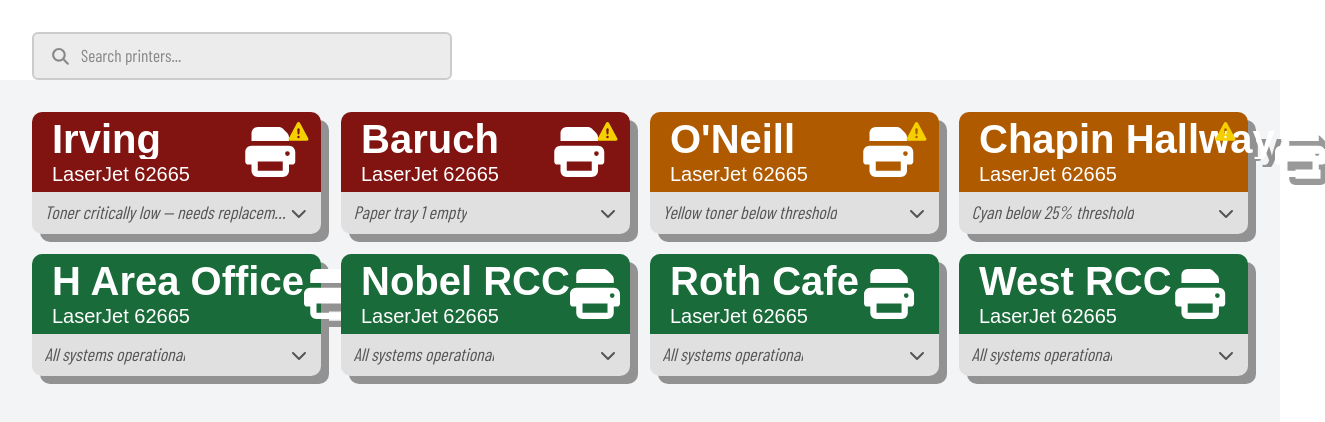
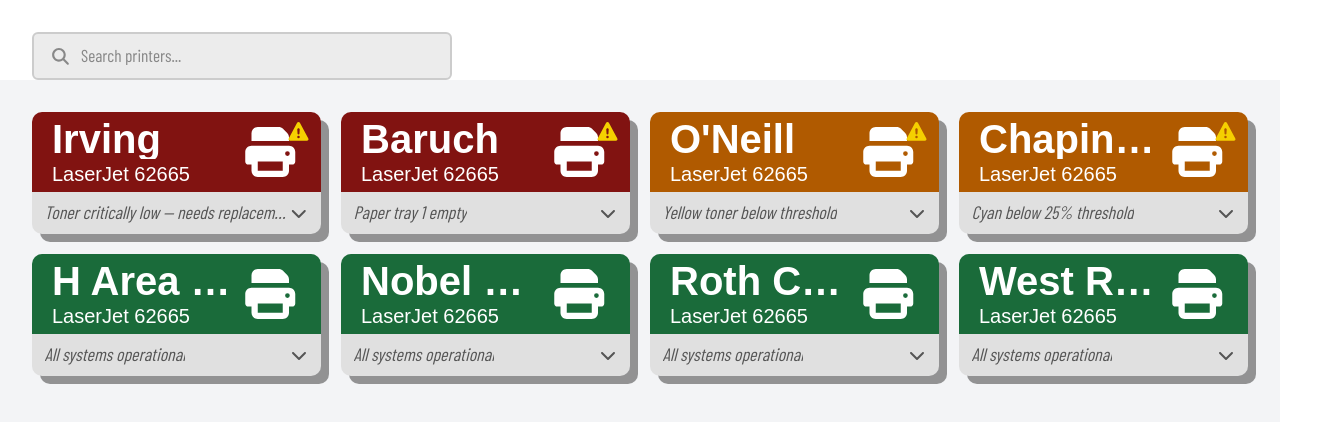
Before and after one commit to resiu/crit-card-design, a React (Vite) app: page / in a window 1280 px wide. Shown: the top 422 px of the page, 1325 px wide, since content can reach past the window. Built offline with nearby package versions, Linux system fonts and the light colour scheme; a web font is replaced by a local one.

Commit message:
implemented browser router and added routing for printer dashboard

```diff
--- a/package.json
+++ b/package.json
@@ -17,7 +17,8 @@
     "@tailwindcss/vite": "^4.2.1",
     "react": "^19.2.0",
     "react-dom": "^19.2.0",
-    "react-icons": "^5.5.0"
+    "react-icons": "^5.5.0",
+    "react-router-dom": "^7.13.1"
   },
   "devDependencies": {
     "@eslint/js": "^9.39.1",
--- a/src/App.jsx
+++ b/src/App.jsx
@@ -1,21 +1,11 @@
-import { useState } from 'react';
-import PrinterGrid from './components/PrinterGrid';
-import SearchBar from './components/SearchBar';
-import printers from './models/model';
-import './dist.css';
+import { BrowserRouter } from 'react-router-dom';
+import Pages from './pages/index.jsx';
 
 function App() {
-  const [query, setQuery] = useState('');
-
-  const filteredPrinters = printers.filter((p) =>
-    p.title.toLowerCase().replace(/[^a-z0-9\s]/g, '').includes(query.toLowerCase().replace(/[^a-z0-9\s]/g, ''))
-  );
-
   return (
-    <>
-      <SearchBar onChange={setQuery} />
-      <PrinterGrid printers={filteredPrinters} />
-    </>
+    <BrowserRouter>
+      <Pages />
+    </BrowserRouter>
   );
 }
 
--- a/src/components/Card.jsx
+++ b/src/components/Card.jsx
@@ -76,15 +76,15 @@
           className="w-full box-border h-[4.375rem] rounded-t-[0.625rem] px-[1.25rem] py-[2.5rem] flex justify-between items-center relative"
           style={{ backgroundColor: color }}
         >
-          <div className="flex flex-col items-start">
-            <div className="text-white font-alumni text-[2.5rem] font-bold leading-none mt-[0.625rem] truncate">
+          <div className="flex flex-col items-start min-w-0">
+            <div className="text-white font-alumni text-[2.5rem] font-bold leading-none mt-[0.625rem] truncate w-full">
               {title}
             </div>
             <div className="text-white font-alumni text-[1.25rem] mb-[0.3125rem]">
               {subtitle}
             </div>
           </div>
-          <FontAwesomeIcon icon={faPrint} className="text-white text-[3.125rem]" />
+          <FontAwesomeIcon icon={faPrint} className="text-white text-[3.125rem] shrink-0" />
           {showHeaderWarning && (
             <FontAwesomeIcon icon={faTriangleExclamation} className="text-[#f5d000] text-[1.25rem] absolute top-[10px] right-[10px]" />
           )}
--- a/src/models/model.js
+++ b/src/models/model.js
@@ -53,7 +53,7 @@
     ],
   },
   {
-    title: "Chapin Hallway",
+    title: "Chapin Hallwayyyy",
     subtitle: "LaserJet 62665",
     statusSummary: "Cyan below 25% threshold",
     printerId: "PRN-004-IRV",
--- /dev/null
+++ b/src/pages/PrinterDashboard.jsx
@@ -0,0 +1,21 @@
+import { useState } from 'react';
+import PrinterGrid from '../components/PrinterGrid';
+import SearchBar from '../components/SearchBar';
+import printers from '../models/model';
+
+const PrinterDashboard = () => {
+  const [query, setQuery] = useState('');
+
+  const filteredPrinters = printers.filter((p) =>
+    p.title.toLowerCase().replace(/[^a-z0-9\s]/g, '').includes(query.toLowerCase().replace(/[^a-z0-9\s]/g, ''))
+  );
+
+  return (
+    <>
+      <SearchBar onChange={setQuery} />
+      <PrinterGrid printers={filteredPrinters} />
+    </>
+  );
+}
+
+export default PrinterDashboard;
--- /dev/null
+++ b/src/pages/index.jsx
@@ -0,0 +1,12 @@
+import { Routes, Route } from "react-router-dom";
+import PrinterDashboard from "./PrinterDashboard";
+
+export default function Index() {
+  return (
+    <div>
+      <Routes>
+        <Route path="/" element={<PrinterDashboard />} />
+      </Routes>
+    </div>
+  );
+}
```
Also changed, not shown: 1 other file (tests, documents, lock files or other folders).
